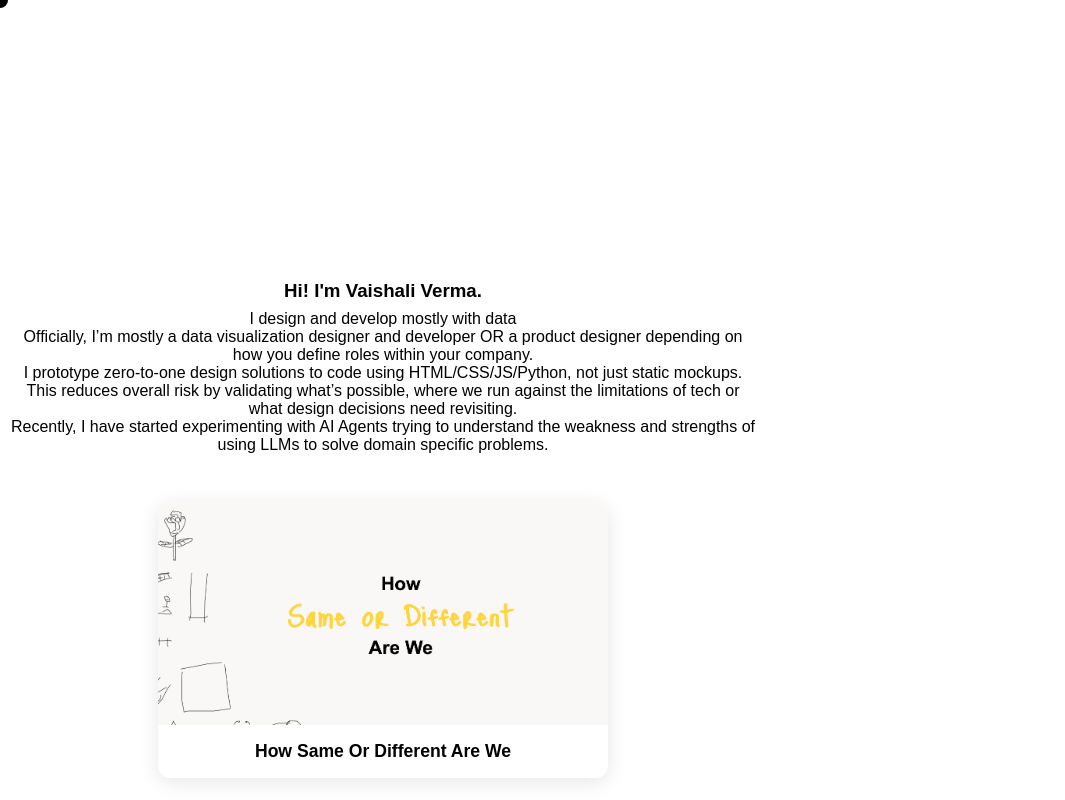
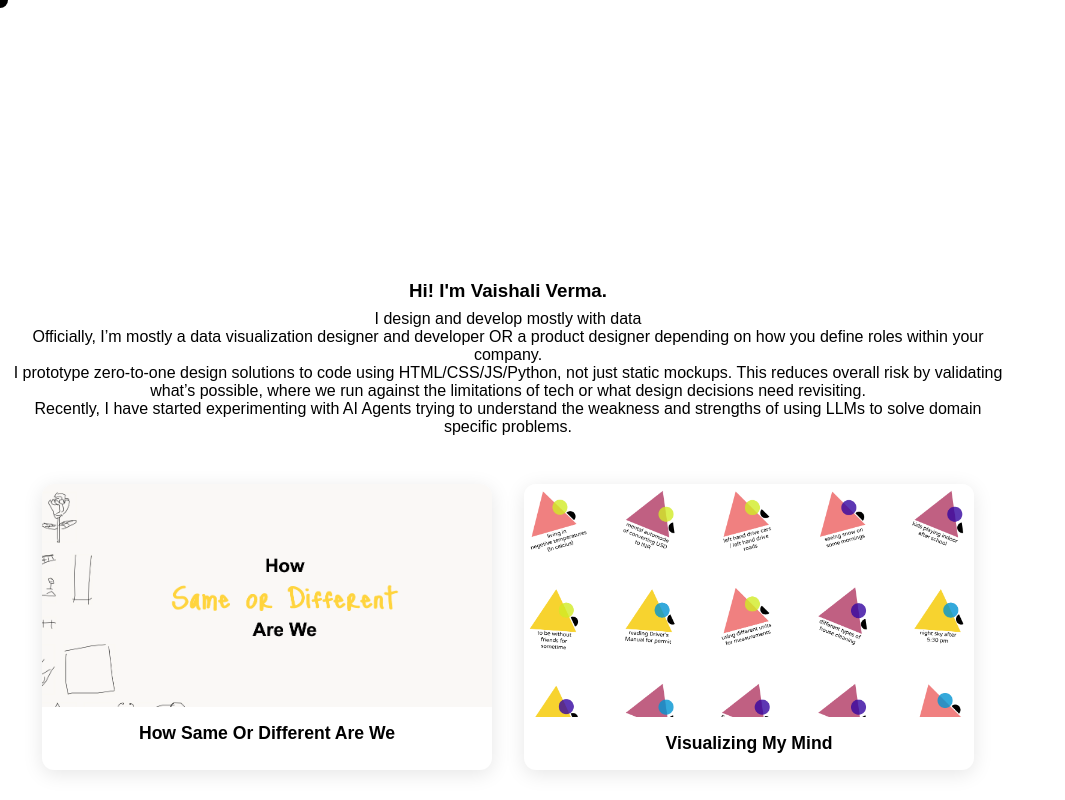
Before and after one commit to vaishalivr/Portfolio-2025, a SvelteKit app: page / in a window 1280 px wide. Shown: the top 800 px of the page, without its empty margins (0-1065 px from the left). Built offline with nearby package versions, Linux system fonts and the light colour scheme.

Commit message:
Update +page.svelte

```diff
--- a/src/routes/+page.svelte
+++ b/src/routes/+page.svelte
@@ -128,7 +128,7 @@
 
   .container {
     height: 100vh;
-    max-width: 750px;
+    max-width: 1000px;
     padding-top: 33vh;
     text-align: center;
     font-family: sans-serif;
```
